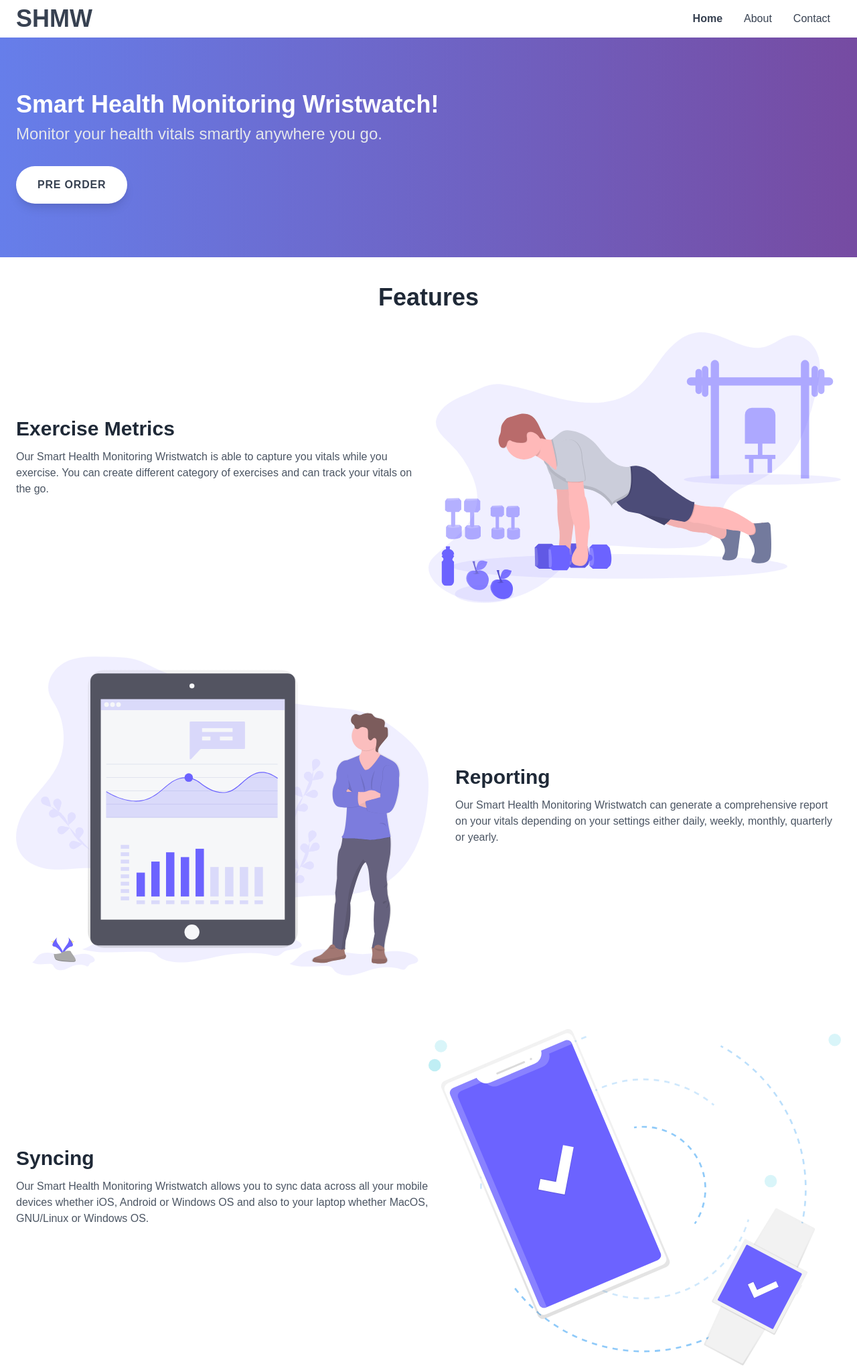
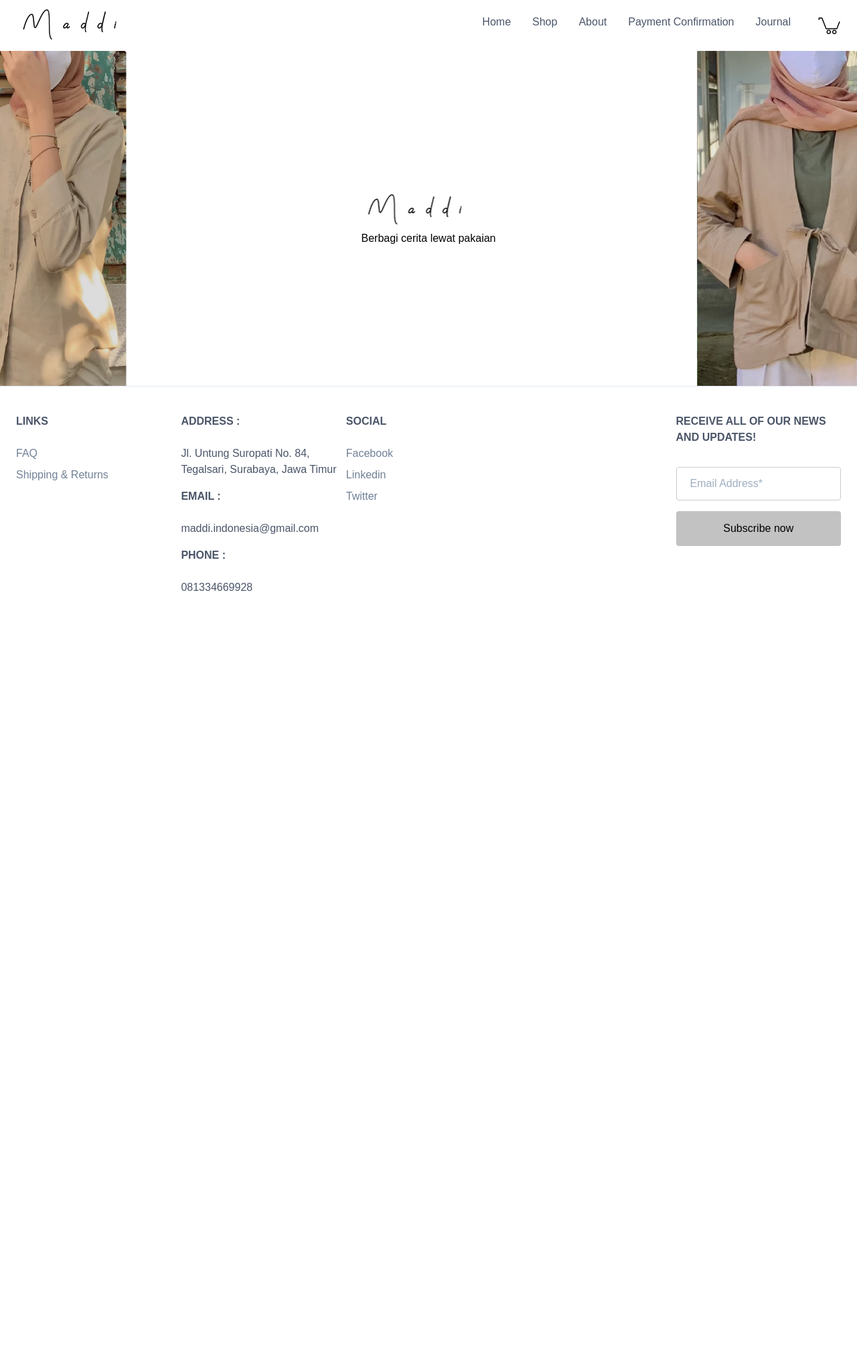
Before and after one commit to segara2410/maddi-website, a Django app: page / in a window 1280 px wide. Shown: the top 2042 px of the page at 67% size. After the commit the page ends 882 px from the top, so only its background shows below. Run offline with Django 3.2, Linux system fonts and the light colour scheme; the visitor is signed in with stand-in values (Sample User, id 1); some libraries are stand-ins or nearby versions.

Commit message:
update login, register, about, and homepage

```diff
--- a/maddi_app/templates/includes/navigation.html
+++ b/maddi_app/templates/includes/navigation.html
@@ -1,8 +1,7 @@
 <nav>
   <div class="container mx-auto px-6 py-2 flex justify-between items-center">
-    <a class="font-bold text-2xl lg:text-4xl" href="#">
-      SHMW
-    </a>
+    <a class="navbar-brand" href="#">
+	  	<img src="../../../static/images/Maddi.png" alt="Maddi"></a>
     <div class="block lg:hidden">
       <button class="flex items-center px-3 py-2 border rounded text-gray-500 border-gray-600 hover:text-gray-800 hover:border-teal-500 appearance-none focus:outline-none">
         <svg class="fill-current h-3 w-3" viewBox="0 0 20 20" xmlns="http://www.w3.org/2000/svg">
@@ -13,9 +12,12 @@
     </div>
     <div class="hidden lg:block">
       <ul class="inline-flex">
-        <li><a class="px-4 font-bold" href="/">Home</a></li>
-        <li><a class="px-4 hover:text-gray-800" href="#">About</a></li>
-        <li><a class="px-4 hover:text-gray-800" href="#">Contact</a></li>
+        <li><a class="px-4 hover:text-gray-800" href="/">Home</a></li>
+        <li><a class="px-4 hover:text-gray-800" href="/">Shop</a></li>
+        <li><a class="px-4 hover:text-gray-800" href="/about">About</a></li>
+        <li><a class="px-4 hover:text-gray-800" href="#">Payment Confirmation</a></li>
+        <li><a class="px-4 hover:text-gray-800 mr-6" href="#">Journal</a></li>
+        <li><a href="{% url 'cart' %}"><img src="../../../static/images/cart.png" style="max-width: 35px;"alt="cart" /></a></li>
       </ul>
     </div>
   </div>
--- a/maddi_app/templates/layouts/base.html
+++ b/maddi_app/templates/layouts/base.html
@@ -6,12 +6,14 @@
     <meta charset="UTF-8">
     <meta name="viewport" content="width=device-width, initial-scale=1.0">
     <meta http-equiv="X-UA-Compatible" content="ie=edge">
-    <title>Tailwind CSS Skeleton</title>
+    <title>Maddi</title>
     <meta name="description" content="">
     <meta name="keywords" content="">
     <meta name="author" content="">
 
-    <link href="https://unpkg.com/tailwindcss@^1.0/dist/tailwind.min.css" rel="stylesheet">
+    <link href="https://unpkg.com/tailwindcss@1.4.0/dist/tailwind.min.css" rel="stylesheet">
+    <link rel="stylesheet" href="{% static '/css/style.css' %}">
+    </style>
   </head>
 
   <body class="text-gray-700 bg-white" style="font-family: 'Source Sans Pro', sans-serif">
--- a/maddi_app/templates/maddi_app/index.html
+++ b/maddi_app/templates/maddi_app/index.html
@@ -3,231 +3,93 @@
 {% load static %}
 
 {% block content %}
-  <div class="py-20" style="background: linear-gradient(90deg, #667eea 0%, #764ba2 100%)" >
-    <div class="container mx-auto px-6">
-      <h2 class="text-4xl font-bold mb-2 text-white">
-        Smart Health Monitoring Wristwatch!
-      </h2>
-      <h3 class="text-2xl mb-8 text-gray-200">
-        Monitor your health vitals smartly anywhere you go.
-      </h3>
-      <button
-        class="bg-white font-bold rounded-full py-4 px-8 shadow-lg uppercase tracking-wider"
-      >
-        Pre Order
-      </button>
-    </div>
+<div class="containerhome">
+  <img src="../../../static/images/Homepage.jpg" alt="Homepage" style="width:100%; height:500px;">
+  <div class="centered1">
+    <img src="../../../static/images/Maddi.png">
+    <p style="color: black;">Berbagi cerita lewat pakaian</p>
   </div>
-  <!-- Features -->
-  <section class="container mx-auto px-6 p-10">
-    <h2 class="text-4xl font-bold text-center text-gray-800 mb-8">
-      Features
-    </h2>
-    <div class="flex items-center flex-wrap mb-20">
-      <div class="w-full md:w-1/2">
-        <h4 class="text-3xl text-gray-800 font-bold mb-3">
-          Exercise Metrics
-        </h4>
-        <p class="text-gray-600 mb-8">
-          Our Smart Health Monitoring Wristwatch is able to capture you vitals
-          while you exercise. You can create different category of exercises
-          and can track your vitals on the go.
-        </p>
-      </div>
-      <div class="w-full md:w-1/2">
-        <img src="{% static 'images/health.svg' %}" alt="Monitoring" />
-      </div>
-    </div>
-    <div class="flex items-center flex-wrap mb-20">
-      <div class="w-full md:w-1/2">
-        <img src="{% static 'images/report.svg' %}" alt="Reporting" />
-      </div>
-      <div class="w-full md:w-1/2 pl-10">
-        <h4 class="text-3xl text-gray-800 font-bold mb-3">
-          Reporting
-        </h4>
-        <p class="text-gray-600 mb-8">
-          Our Smart Health Monitoring Wristwatch can generate a comprehensive
-          report on your vitals depending on your settings either daily,
-          weekly, monthly, quarterly or yearly.
-        </p>
-      </div>
-    </div>
-    <div class="flex items-center flex-wrap mb-20">
-      <div class="w-full md:w-1/2">
-        <h4 class="text-3xl text-gray-800 font-bold mb-3">
-          Syncing
-        </h4>
-        <p class="text-gray-600 mb-8">
-          Our Smart Health Monitoring Wristwatch allows you to sync data
-          across all your mobile devices whether iOS, Android or Windows OS
-          and also to your laptop whether MacOS, GNU/Linux or Windows OS.
-        </p>
-      </div>
-      <div class="w-full md:w-1/2">
-        <img src="{% static 'images/sync.svg' %}" alt="Syncing" />
-      </div>
-    </div>
-  </section>
-  <!-- Testimonials -->
-  <section class="bg-gray-100">
-    <div class="container mx-auto px-6 py-20">
-      <h2 class="text-4xl font-bold text-center text-gray-800 mb-8">
-        Testimonials
-      </h2>
-      <div class="flex flex-wrap">
-        <div class="w-full md:w-1/3 px-2 mb-4">
-          <div class="bg-white rounded shadow py-2">
-            <p class="text-gray-800 text-base px-6 mb-5">
-              Monitoring and tracking my health vitals anywhere I go and on
-              any platform I use has never been easier.
-            </p>
-            <p class="text-gray-500 text-xs md:text-sm px-6">
-              John Doe
-            </p>
-          </div>
-        </div>
-        <div class="w-full md:w-1/3 px-2 mb-4">
-          <div class="bg-white rounded shadow py-2">
-            <p class="text-gray-800 text-base px-6 mb-5">
-              As an Athlete, this is the perfect product for me. I wear my
-              Smart Health Monitoring Wristwatch everywhere I go, even in the
-              bathroom since it's waterproof.
-            </p>
-            <p class="text-gray-500 text-xs md:text-sm px-6">
-              Jane Doe
-            </p>
-          </div>
-        </div>
-        <div class="w-full md:w-1/3 px-2 mb-4">
-          <div class="bg-white rounded shadow py-2">
-            <p class="text-gray-800 text-base px-6 mb-5">
-              I don't regret buying this wearble gadget. One of the best
-              gadgets I own!.
-            </p>
-            <p class="text-gray-500 text-xs md:text-sm px-6">
-              James Doe
-            </p>
-          </div>
-        </div>
-      </div>
-    </div>
-  </section>
-  <!--Call to Action-->
-  <section style="background-color: #667eea">
-    <div class="container mx-auto px-6 text-center py-20">
-      <h2 class="mb-6 text-4xl font-bold text-center text-white">
-        Limited in Stock
-      </h2>
-      <h3 class="my-4 text-2xl text-white">
-        Get yourself the Smart Health Monitoring Wristwatch!
-      </h3>
-      <button
-        class="bg-white font-bold rounded-full mt-6 py-4 px-8 shadow-lg uppercase tracking-wider"
-      >
-        Pre Order
-      </button>
-    </div>
-  </section>
+</div>
+
   <!--Footer-->
-  <footer class="bg-gray-100">
+  <footer class="bg-white">
+    <hr>
     <div class="container mx-auto px-6 pt-10 pb-6">
       <div class="flex flex-wrap">
-        <div class="w-full md:w-1/4 text-center md:text-left ">
+        <div class="w-full md:w-1/5 text-center md:text-left ">
           <h5 class="uppercase mb-6 font-bold">Links</h5>
           <ul class="mb-4">
             <li class="mt-2">
               <a
                 href="#"
-                class="hover:underline text-gray-600 hover:text-orange-500"
+                class="hover:underline text-gray-600 hover:text-orange-700"
                 >FAQ</a
               >
             </li>
             <li class="mt-2">
               <a
                 href="#"
-                class="hover:underline text-gray-600 hover:text-orange-500"
-                >Help</a
-              >
-            </li>
-            <li class="mt-2">
-              <a
-                href="#"
-                class="hover:underline text-gray-600 hover:text-orange-500"
-                >Support</a
+                class="hover:underline text-gray-600 hover:text-orange-700"
+                >Shipping & Returns</a
               >
             </li>
           </ul>
         </div>
-        <div class="w-full md:w-1/4 text-center md:text-left ">
-          <h5 class="uppercase mb-6 font-bold">Legal</h5>
+        <div class="w-full md:w-1/5 text-center md:text-left ">
+          <h5 class="uppercase mb-6 font-bold">Address :</h5>
           <ul class="mb-4">
             <li class="mt-2">
-              <a
-                href="#"
-                class="hover:underline text-gray-600 hover:text-orange-500"
-                >Terms</a
-              >
+              <p>Jl. Untung Suropati No. 84, Tegalsari, Surabaya, Jawa Timur</p>
             </li>
+          </ul>
+          <h5 class="uppercase mb-6 font-bold">Email :</h5>
+          <ul class="mb-4">
             <li class="mt-2">
-              <a
-                href="#"
-                class="hover:underline text-gray-600 hover:text-orange-500"
-                >Privacy</a
-              >
+              <p>maddi.indonesia@gmail.com</p>
+            </li>
+          </ul>
+          <h5 class="uppercase mb-6 font-bold">Phone :</h5>
+          <ul class="mb-4">
+            <li class="mt-2">
+              <p>081334669928</p>
             </li>
           </ul>
         </div>
-        <div class="w-full md:w-1/4 text-center md:text-left ">
+        <div class="w-full md:w-1/5 text-center md:text-left ">
           <h5 class="uppercase mb-6 font-bold">Social</h5>
           <ul class="mb-4">
             <li class="mt-2">
               <a
                 href="#"
-                class="hover:underline text-gray-600 hover:text-orange-500"
+                class="hover:underline text-gray-600 hover:text-orange-700"
                 >Facebook</a
               >
             </li>
             <li class="mt-2">
               <a
                 href="#"
-                class="hover:underline text-gray-600 hover:text-orange-500"
+                class="hover:underline text-gray-600 hover:text-orange-700"
                 >Linkedin</a
               >
             </li>
             <li class="mt-2">
               <a
                 href="#"
-                class="hover:underline text-gray-600 hover:text-orange-500"
+                class="hover:underline text-gray-600 hover:text-orange-700"
                 >Twitter</a
               >
             </li>
           </ul>
         </div>
-        <div class="w-full md:w-1/4 text-center md:text-left ">
-          <h5 class="uppercase mb-6 font-bold">Company</h5>
+        <div class="w-full md:w-1/5 text-center md:text-left "></div>
+        <div class="w-full md:w-1/5 text-center md:text-left ">
+          <h5 class="uppercase mb-6 font-bold">Receive all of our news and updates!</h5>
           <ul class="mb-4">
             <li class="mt-2">
-              <a
-                href="#"
-                class="hover:underline text-gray-600 hover:text-orange-500"
-                >Official Blog</a
-              >
-            </li>
-            <li class="mt-2">
-              <a
-                href="#"
-                class="hover:underline text-gray-600 hover:text-orange-500"
-                >About Us</a
-              >
-            </li>
-            <li class="mt-2">
-              <a
-                href="#"
-                class="hover:underline text-gray-600 hover:text-orange-500"
-                >Contact</a
-              >
-            </li>
+              <form action="/action_page.php">
+                <input type="email" id="email" name="email" placeholder="Email Address*">
+                <input type="submit" value="Subscribe now">
+              </form>
           </ul>
         </div>
       </div>
--- a/maddi_app/urls.py
+++ b/maddi_app/urls.py
@@ -4,6 +4,9 @@ from . import views
 
 urlpatterns = [
   path("", views.index, name="index"),
+  path("abc/", views.abc, name="abc"),
+  path("about", views.about, name="about"),
+  path("cart", views.cart, name="cart"),
   path("login", views.login, name="login"),
   path("register", views.register, name="register"),
   path("province/", views.province, name="province"),
--- a/maddi_app/views.py
+++ b/maddi_app/views.py
@@ -10,6 +10,15 @@ import http.client
 @login_required(login_url="/login/")
 def index(request):
   return render(request, 'maddi_app/index.html')
+
+def abc(request):
+  return render(request, 'maddi_app/abc.html')
+
+def about(request):
+  return render(request, 'maddi_app/about.html')
+
+def cart(request):
+  return render(request, 'maddi_app/cart.html')
 
 def login(request):
   return render(request, 'accounts/login.html')
--- /dev/null
+++ b/static/css/style.css
@@ -0,0 +1,70 @@
+input[type=email], select {
+    width: 100%;
+    padding: 12px 20px;
+    margin: 8px 0;
+    display: inline-block;
+    border: 1px solid #ccc;
+    border-radius: 4px;
+    box-sizing: border-box;
+  }
+
+  input[type=submit] {
+    width: 100%;
+    background-color: #c1c2c1;
+    color: black;
+    padding: 14px 20px;
+    margin: 8px 0;
+    border: none;
+    border-radius: 4px;
+    cursor: pointer;
+    overflow: hidden;
+    transition: all .35s;
+  }
+
+  input[type=submit]:hover {
+    background-color: #98825a;
+    color: white;
+  }
+
+  .containerhome {
+    position: relative;
+    text-align: center;
+    color: white;
+  }
+
+  .centered1 {
+    position: absolute;
+    top: 50%;
+    left: 50%;
+    transform: translate(-50%, -50%);
+  }
+
+  .centered2 {
+    position: absolute;
+    top: 50%;
+    left: 10%;
+    transform: translate(-50%, -50%);
+  }
+
+  .bg-maddi-1 {
+    --tw-bg-opacity:1;
+    background-color:rgba(173, 151, 115,var(--tw-bg-opacity));
+  }
+
+  .bg-maddi-2 {
+    --tw-bg-opacity:1;
+    background-color:rgba(152, 130, 90, var(--tw-bg-opacity));
+  }
+  .group:hover .group-hover\:bg-maddi-2{--tw-bg-opacity:1;background-color:rgba(152, 130, 90,var(--tw-bg-opacity))}
+
+  .text-maddi-1{
+    --tw-text-opacity:1;
+    color:rgba(173, 151, 115,var(--tw-text-opacity))};
+
+  .text-maddi-2{
+    --tw-text-opacity:1;
+    color:rgba(152, 130, 90,var(--tw-text-opacity))};
+
+  .sm\:focus\:border-maddi-1:focus{
+    --tw-border-opacity:1;
+    border-color:rgba(152, 130, 90,var(--tw-border-opacity))}
```
Also changed, not shown: maddi_app/templates/accounts/login.html (+48 -0 lines), maddi_app/templates/accounts/register.html (+53 -0 lines), maddi_app/templates/layouts/base_log.html (added, +26 -0 lines), maddi_app/templates/maddi_app/about.html (added, +110 -0 lines), maddi_app/templates/maddi_app/cart.html (added, +101 -0 lines), static/images/Homepage.jpg (added), static/images/Maddi.png (added), static/images/about.png (added), static/images/cart.png (added), static/images/image.png (added).
